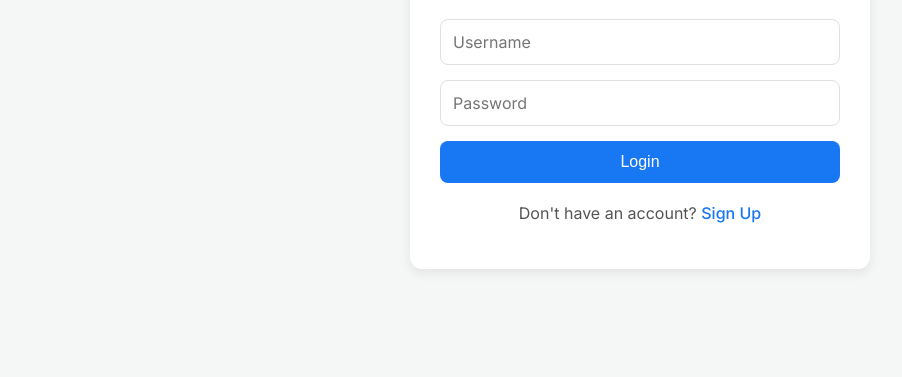
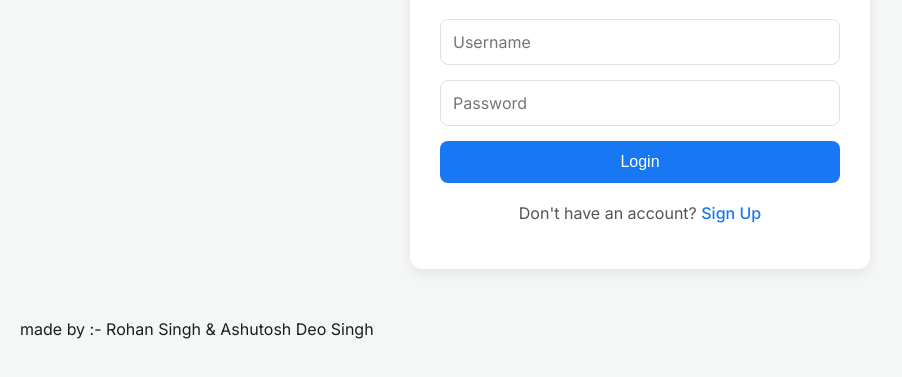
Before and after one commit to rocks321/notesapp, a website: page login.html in a window 1280 px wide. Shown: the part 163-540 px from the top of the page, without its empty margins (0-902 px from the left). Drawn offline with Linux system fonts and the light colour scheme.

Commit message:
Update login.html

```diff
--- a/login.html
+++ b/login.html
@@ -17,5 +17,7 @@
         <p>Don't have an account? <a href="/signup.html">Sign Up</a></p>
     </div>
     <script src="auth.js"></script>
+    made by :- Rohan Singh & Ashutosh Deo Singh
 </body>
+
 </html>
```
